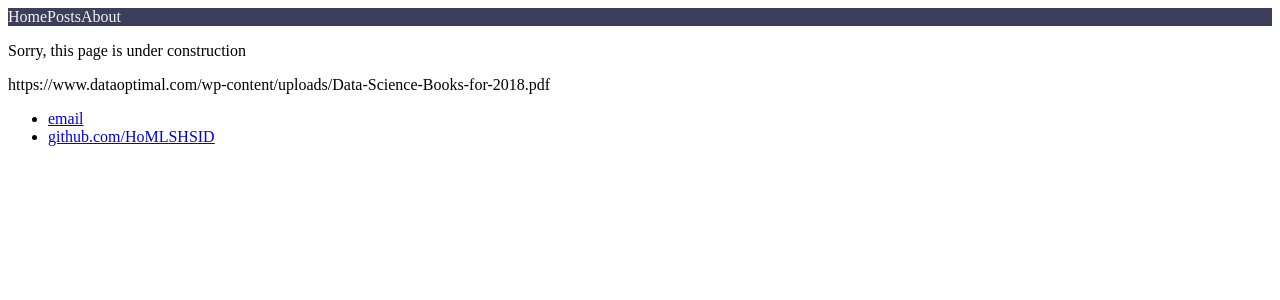
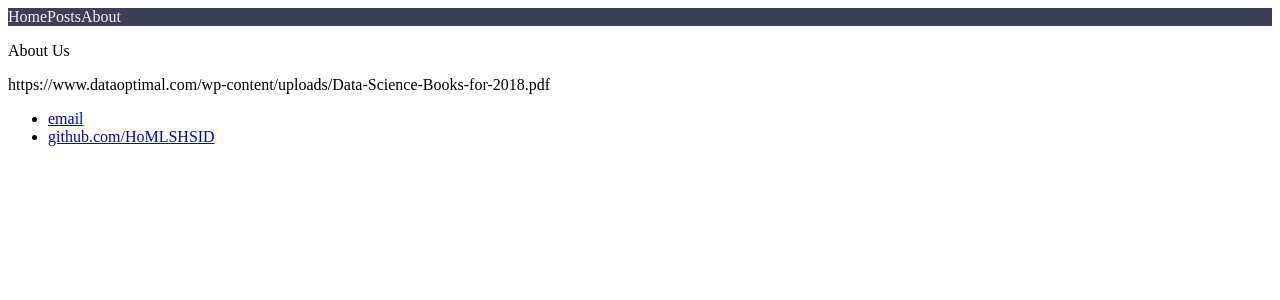
Before and after one commit to HoMLSHSID/HoMLSHSID.github.io, a Jekyll site: the page built from about/index.html, in a window 1280 px wide. Shown: the top 300 px of the page. Built offline with Jekyll 4.4.1, drawn with Linux system fonts in a browser that asks for light colours.

Commit message:
Update index.html

```diff
--- a/about/index.html
+++ b/about/index.html
@@ -2,5 +2,5 @@
 layout: default
 title: About HoML
 ---
-	<p>Sorry, this page is under construction</p>
+	<p>About Us</p>
 <p>https://www.dataoptimal.com/wp-content/uploads/Data-Science-Books-for-2018.pdf</p>
```
